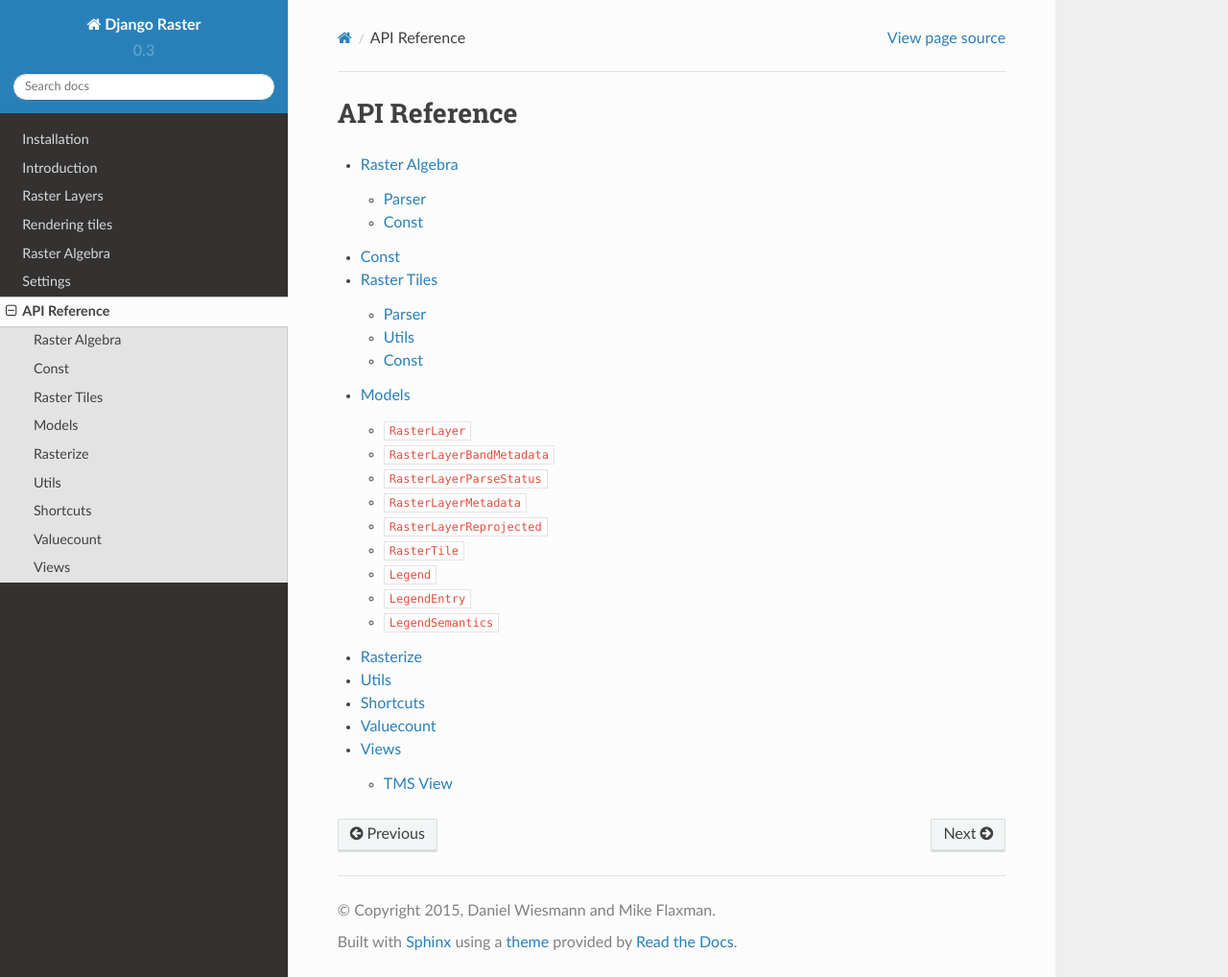
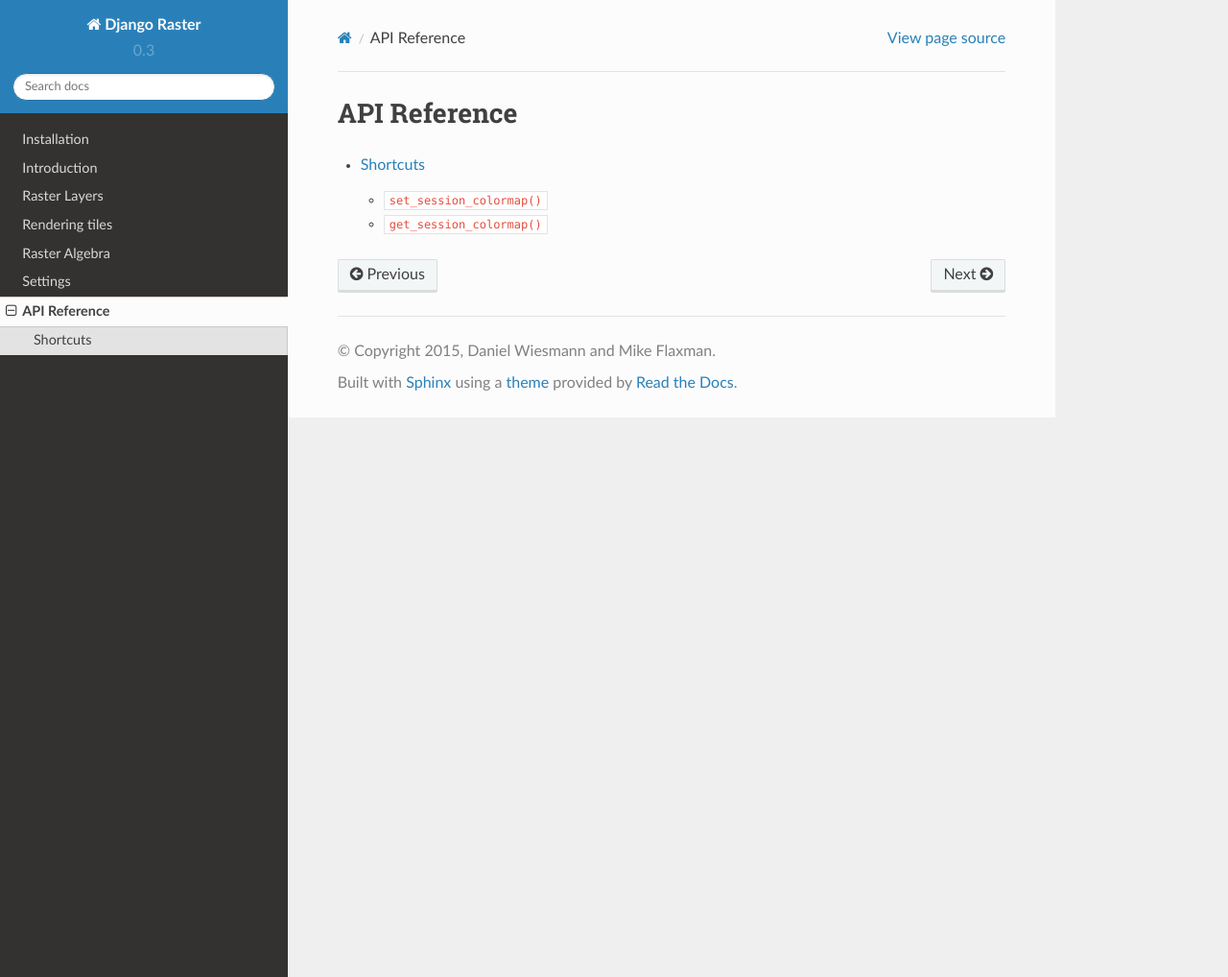
Before and after one commit to geodesign/django-raster, a Sphinx documentation site: the page built from docs/ref/index.rst, in a window 1280 px wide and 1018 px high. Shown: the whole window at 96% size. Built offline with Sphinx 7.4.7 and the Read the Docs theme 2.0.0, drawn with Linux system fonts in a browser that asks for light colours.

```diff
--- a/docs/conf.py
+++ b/docs/conf.py
@@ -15,17 +15,7 @@ import os
 import shlex
 import sys
 
-import django
 from recommonmark.parser import CommonMarkParser
-
-# If extensions (or modules to document with autodoc) are in another directory,
-# add these directories to sys.path here. If the directory is relative to the
-# documentation root, use os.path.abspath to make it absolute, like shown here.
-sys.path.append(os.path.join(os.path.dirname(__file__), '..'))
-
-# Prepare Django
-os.environ.setdefault("DJANGO_SETTINGS_MODULE", "settings")
-django.setup()
 
 # -- General configuration ------------------------------------------------
 
@@ -36,13 +26,9 @@ django.setup()
 # extensions coming with Sphinx (named 'sphinx.ext.*') or your custom
 # ones.
 extensions = [
-    'sphinx.ext.autodoc',
     'sphinx.ext.mathjax',
     'sphinx.ext.viewcode',
 ]
-
-# Default autodoc flags
-autodoc_default_flags = ['members']
 
 # Add any paths that contain templates here, relative to this directory.
 templates_path = ['_templates']
--- a/docs/index.rst
+++ b/docs/index.rst
@@ -25,8 +25,6 @@ Contents
     settings
     ref/index
 
-.. Removed "ref/index" from toctree because the reference is incomplete.
-
 Indices and tables
 ------------------
 
--- a/docs/ref/const.rst
+++ /dev/null
@@ -1,4 +0,0 @@
-=====
-Const
-=====
-.. automodule:: raster.const
--- a/docs/ref/index.rst
+++ b/docs/ref/index.rst
@@ -5,12 +5,4 @@ API Reference
 .. toctree::
    :maxdepth: 2
 
-   algebra
-   const
-   tiles
-   models
-   rasterize
-   utils
    shortcuts
-   valuecount
-   views
--- a/docs/ref/rasterize.rst
+++ /dev/null
@@ -1,5 +0,0 @@
-=========
-Rasterize
-=========
-
-.. automodule:: raster.rasterize
--- a/docs/ref/utils.rst
+++ /dev/null
@@ -1,5 +0,0 @@
-=====
-Utils
-=====
-
-.. automodule:: raster.utils
--- a/docs/ref/valuecount.rst
+++ /dev/null
@@ -1,5 +0,0 @@
-==========
-Valuecount
-==========
-
-.. automodule:: raster.valuecount
--- a/docs/tms.rst
+++ b/docs/tms.rst
@@ -92,7 +92,7 @@ parameters:
 +----------+----------------------------------------------------------------------------------------------+
 
 Examples
-~~~~~~~~
+^^^^^^^^
 
 If you want to overrides the legend to use MyOtherLegend stored in database you
 can use the following url for the tiling:
@@ -111,8 +111,7 @@ can use following one:
 .. note::
 
     You can set and get a session colormap with the help of shortcuts functions
-    :func:`raster.shortcuts.set_session_colormap` and
-    :func:`raster.shortcuts.get_session_colormap`
+    :func:`set_session_colormap` and :func:`get_session_colormap`.
 
 And finally if you want to provide this custom colormap
 
```
Also changed, not shown: docs/ref/algebra.rst (deleted, +0 -12 lines), docs/ref/models.rst (deleted, +0 -21 lines), docs/ref/shortcuts.rst (+8 -2 lines), docs/ref/tiles.rst (deleted, +0 -15 lines), docs/ref/views.rst (deleted, +0 -21 lines).
